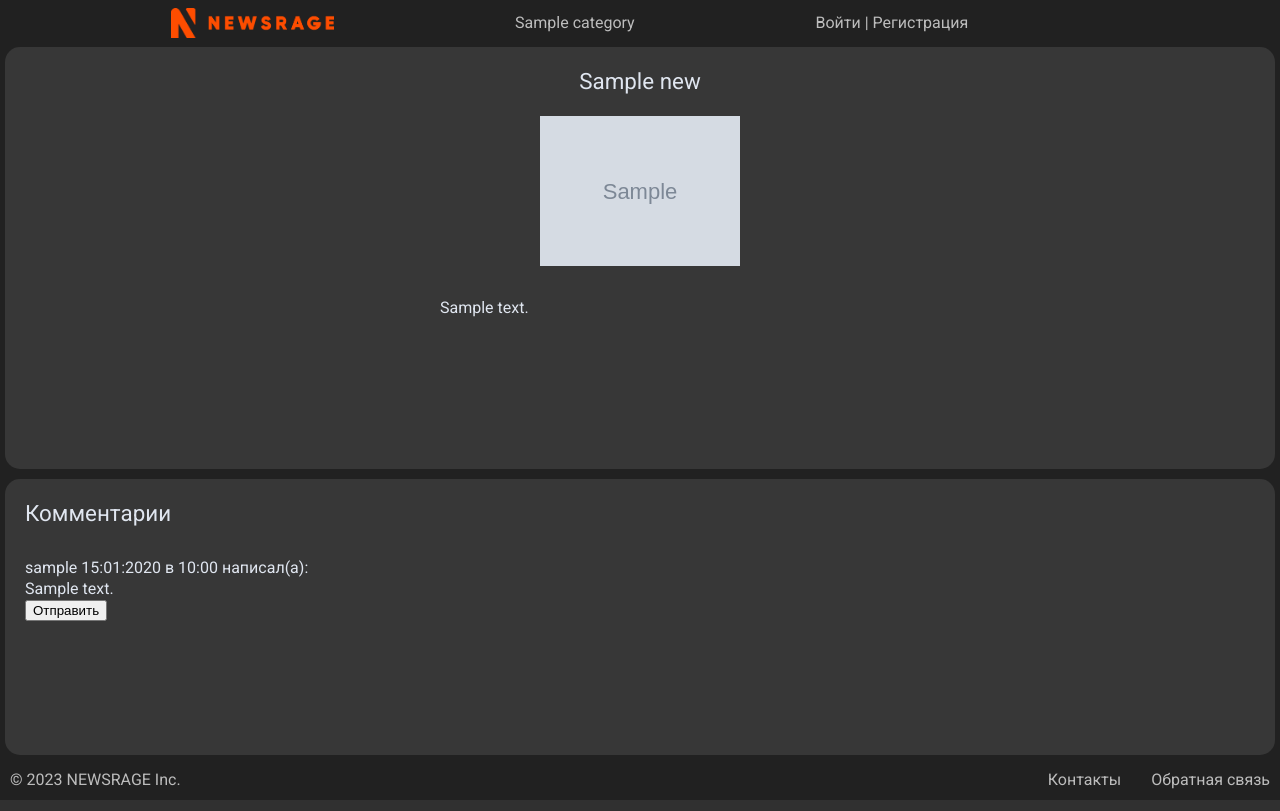
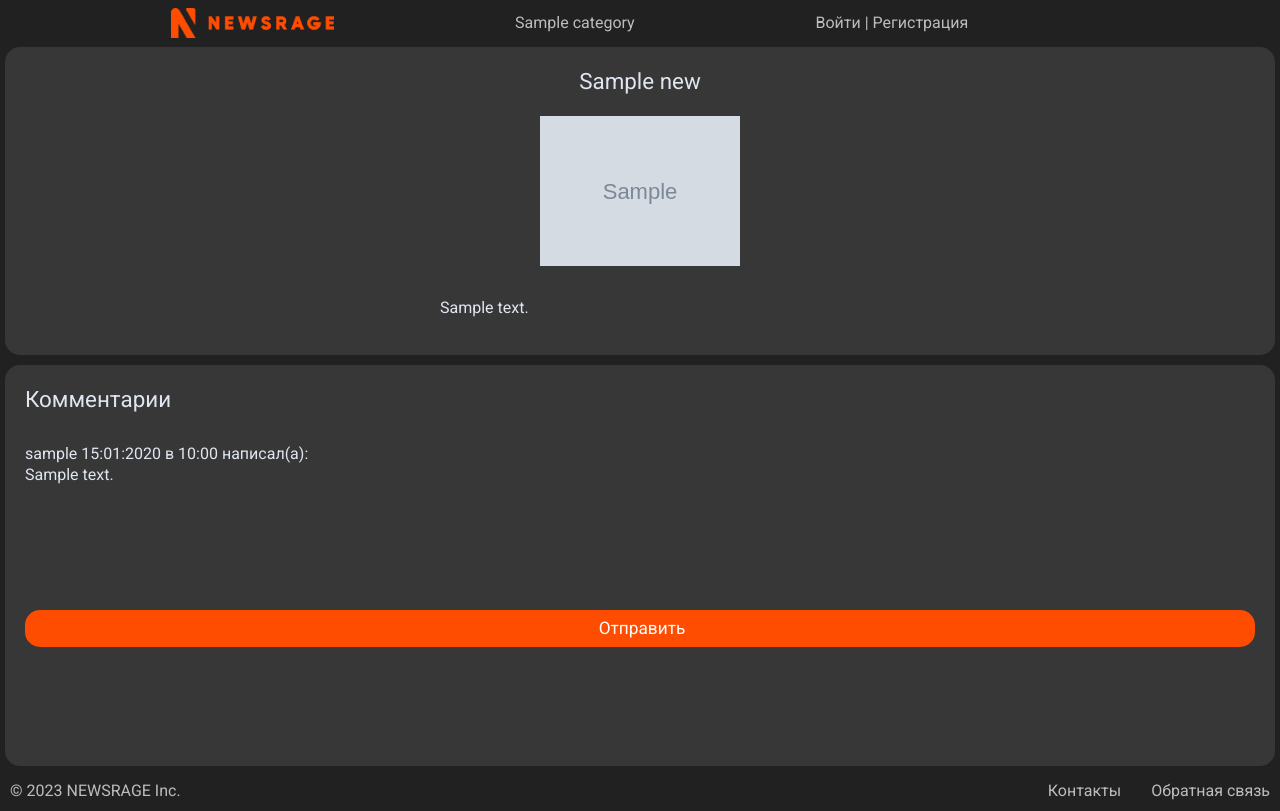
Before and after one commit to lopachukseva/newsrage, a Django app: a page that uses newsrage/newsapp/templates/newsapp/base.html in a window 1280 px wide. Run offline with Django 4.2, Linux system fonts and the light colour scheme; tables that the repository leaves empty hold one stand-in row (values such as "Sample post"); grey boxes marked "Sample" are stand-in pictures.

Commit message:
comments styles updates

```diff
--- a/newsrage/newsapp/static/newsapp/css/style.css
+++ b/newsrage/newsapp/static/newsapp/css/style.css
@@ -39,7 +39,7 @@ a.text {
 }
 
 .main {
-    /* width: 85%; */
+    width: 100%;
     padding-top: 42px;
     flex-grow: 1;
     display: flex;
@@ -73,6 +73,7 @@ a.text {
 
 .header-navigation-list {
     width: 100%;
+    /* width: 100%; */
     margin: 0px 20px;
     display: flex;
     align-items: center;
@@ -81,15 +82,15 @@ a.text {
 }
 
 .header-navigation-list li {
-    color: rgba(255,255,255,0.7);
+    color: rgba(255, 255, 255, 0.7);
 }
 
-.header-navigation-list img{
+.header-navigation-list img {
     margin-top: 3px;
 }
 
 .header-navigation-textlink {
-    color: rgba(255,255,255,0.7);
+    color: rgba(255, 255, 255, 0.7);
     cursor: pointer;
 }
 
@@ -130,11 +131,11 @@ a.text {
         margin-left: 0px;
     }
 
-    .header-navigation-list{
-        gap:0px;
+    .header-navigation-list {
+        gap: 0px;
     }
 
-    .header-navigation-textlink-hide{
+    .header-navigation-textlink-hide {
         display: none;
     }
 
@@ -186,11 +187,11 @@ a.text {
     position: relative;
 }
 
-.first-post img{
+.first-post img {
     width: 100%;
 }
 
-.main-article-post h2{
+.main-article-post h2 {
     position: absolute;
     z-index: 2;
     bottom: 15px;
@@ -230,7 +231,7 @@ a.text {
 .footer {
     display: flex;
     justify-content: space-between;
-    color: rgba(255,255,255,0.7);
+    color: rgba(255, 255, 255, 0.7);
 }
 
 .footer-container {
@@ -239,16 +240,16 @@ a.text {
     display: flex;
     justify-content: space-between;
     align-items: center;
-    color: rgba(255,255,255,0.7);
+    color: rgba(255, 255, 255, 0.7);
 }
 
-.footer a{
-    color: rgba(255,255,255,0.7);
+.footer a {
+    color: rgba(255, 255, 255, 0.7);
     text-decoration: none;
 }
 
 
-.footer a:hover{
+.footer a:hover {
     color: rgba(255, 255, 255, 0.895);
 }
 
@@ -294,7 +295,7 @@ a.text {
     flex-direction: column;
 }
 
-.post-photo-text p{
+.post-photo-text p {
     font-size: 1em;
     color: #e0e6f0;
     word-wrap: break-word;
@@ -302,26 +303,26 @@ a.text {
     margin-top: 15px;
 }
 
-.post-photo-text img{
+.post-photo-text img {
     width: 50%;
     margin-top: 20px;
     align-self: center;
 }
 
-.post-photo-text br{
+.post-photo-text br {
     display: block;
     margin: 20px 0px;
 }
 
 @media screen and (max-width: 700px) {
-    .post-photo-text img{
+    .post-photo-text img {
         width: 100%;
     }
 }
 
 /* ---- post comments ----- */
 
-.post-comments h2{
+.post-comments h2 {
     font-size: 1.4em;
     margin-bottom: 15px;
 }
@@ -348,7 +349,7 @@ a.text {
 
 /* ---- 404 page ----- */
 
-.not-found-flex{
+.not-found-flex {
     display: flex;
     flex-grow: 1;
     flex-direction: column;
@@ -357,7 +358,7 @@ a.text {
     font-size: 1.8em;
 }
 
-.not-found-flex div img{
+.not-found-flex div img {
     width: 400px;
     margin-bottom: 50px;
 }
@@ -380,13 +381,13 @@ a.text {
     justify-content: center;
     align-items: center;
     text-align: center;
-    color: rgba(255,255,255,0.7);
+    color: rgba(255, 255, 255, 0.7);
     padding-bottom: 7px;
     opacity: 0;
 }
 
 .up-button:hover {
-    border: 1px solid rgba(255,255,255,0.7);
+    border: 1px solid rgba(255, 255, 255, 0.7);
 }
 
 .up-button-hide {
@@ -427,7 +428,7 @@ a.text {
     /* width: 500px; */
     /* min-width: 100px; */
     border: 0;
-    box-shadow:0 0 15px 4px rgba(128, 128, 128, 0.06);
+    box-shadow: 0 0 15px 4px rgba(128, 128, 128, 0.06);
     border-radius: 15px;
     transition: border-color 0.15s ease-in-out, box-shadow 0.15s ease-in-out
 }
@@ -455,7 +456,8 @@ a.text {
 }
 
 .feedback-form .form-input:focus {
-    color: #212529;;
+    color: #212529;
+    ;
     background-color: #fff;
     border-color: #bdbdbd;
     outline: 0;
@@ -478,7 +480,7 @@ a.text {
     border-color: #74361cbd;
 }
 
-  .form-error .errorlist li{
+.form-error .errorlist li {
     margin-top: 10px;
 }
 
@@ -518,7 +520,7 @@ a.text {
     /* width: 500px; */
     /* min-width: 100px; */
     border: 0;
-    box-shadow:0 0 15px 4px rgba(128, 128, 128, 0.06);
+    box-shadow: 0 0 15px 4px rgba(128, 128, 128, 0.06);
     border-radius: 15px;
     transition: border-color 0.15s ease-in-out, box-shadow 0.15s ease-in-out
 }
@@ -545,7 +547,8 @@ a.text {
 }
 
 .login-form .form-input:focus {
-    color: #212529;;
+    color: #212529;
+    ;
     background-color: #fff;
     border-color: #bdbdbd;
     outline: 0;
@@ -569,6 +572,102 @@ a.text {
 }
 
 
-  .form-error .errorlist li{
+.form-error .errorlist li {
     margin-top: 10px;
 }
+
+
+/* ---- comments form ---- */
+
+
+.comment-add {
+    display: flex;
+    width: 100%;
+}
+
+
+.comments-form p {
+    align-self: center;
+}
+
+.comments-form {
+    display: flex;
+    flex-direction: column;
+    box-sizing: border-box;
+    font-size: 1.2em;
+    /* color: rgba(255,255,255,0.7); */
+    color: #e0e6f0;
+    padding: 0px;
+    justify-content: center;
+    align-items: stretch;
+    margin-top: 10px;
+    width: 100%;
+    height: 250px;
+}
+
+
+.comments-form .form-input {
+    line-height: 1.5;
+    font-size: 0.9em;
+    font-family: 'Roboto', sans-serif;
+    box-sizing: border-box;
+    margin-top: 10px;
+    resize: none;
+    padding: 5px;
+    padding-left: 10px;
+    border: 0;
+    box-shadow: 0 0 15px 4px rgba(128, 128, 128, 0.06);
+    border-radius: 15px;
+    transition: border-color 0.15s ease-in-out, box-shadow 0.15s ease-in-out
+}
+
+
+.comments-form .form-button {
+    font-size: 0.9em;
+    font-family: 'Roboto', sans-serif;
+    box-sizing: border-box;
+    margin-top: 15px;
+    height: 30px;
+    padding-left: 10px;
+    border: 0;
+    border-radius: 15px;
+    height: 37px;
+    background-color: #fe4d00;
+    color: #fff;
+}
+
+
+.comments-form .form-input::placeholder {
+    color: #212529;
+    opacity: 0.4;
+}
+
+.comments-form .form-input:focus {
+    color: #212529;
+    ;
+    background-color: #fff;
+    border-color: #bdbdbd;
+    outline: 0;
+    box-shadow: 0 0 0 0.2rem rgba(158, 158, 158, 0.742);
+}
+
+
+.comments-form .form-button:focus {
+    color: #212529;
+    /* background-color: #fff; */
+    background-color: #fe4c00de;
+    border-color: #bdbdbd;
+    outline: 0;
+    box-shadow: 0 0 0 0.2rem rgba(158, 158, 158, 0.742);
+}
+
+
+.comments-form .form-button:hover {
+    background-color: #fe4c00ba;
+    border-color: #74361cbd;
+}
+
+
+.comments-form .errorlist li {
+    margin-top: 10px;
+}
```
Lines whose indentation alone changed are shown as unchanged.
